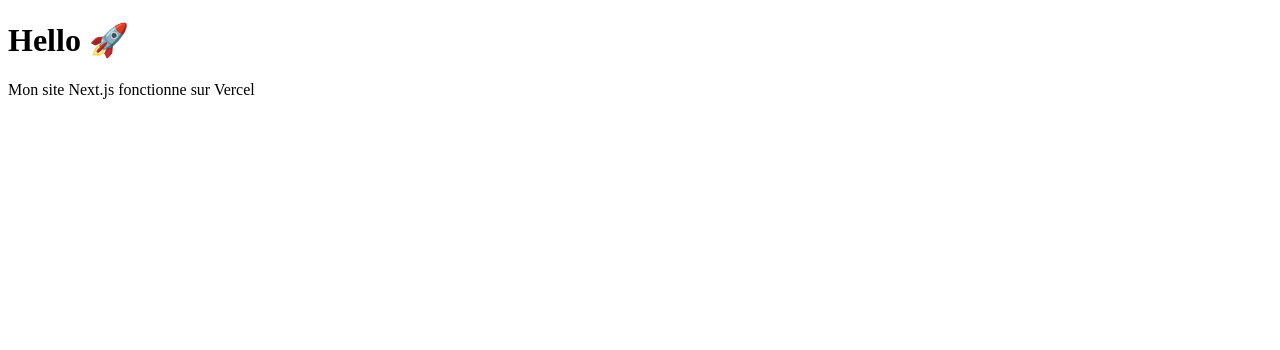
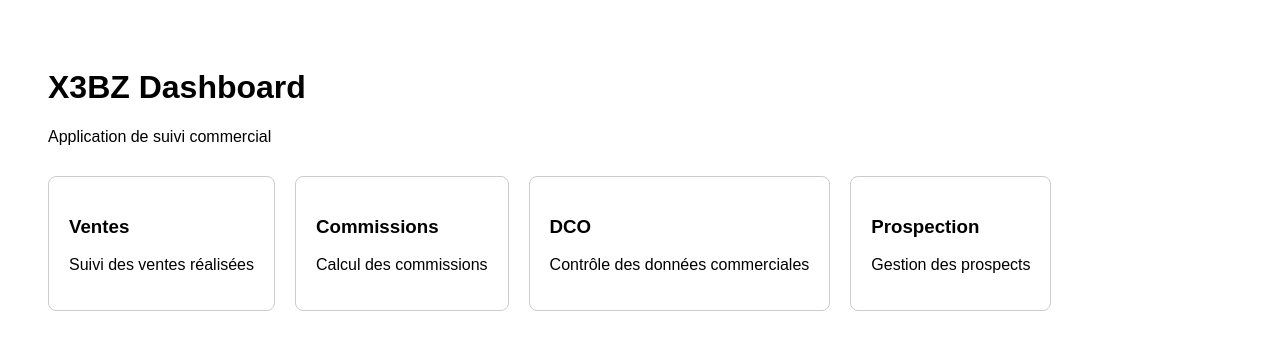
Before and after one commit to bargaouitarek-gif/X3BZ, a Next.js app: page / in a window 1280 px wide. Shown: the top 350 px of the page. Built offline with nearby package versions, Linux system fonts and the light colour scheme.

Commit message:
Update page.tsx

```diff
--- a/app/page.tsx
+++ b/app/page.tsx
@@ -1,8 +1,32 @@
 export default function Page() {
   return (
-    <main>
-      <h1>Hello 🚀</h1>
-      <p>Mon site Next.js fonctionne sur Vercel</p>
+    <main style={{ padding: "40px", fontFamily: "Arial, sans-serif" }}>
+      <h1>X3BZ Dashboard</h1>
+      <p>Application de suivi commercial</p>
+
+      <div style={{ display: "flex", gap: "20px", marginTop: "30px" }}>
+
+        <div style={{ padding: "20px", border: "1px solid #ccc", borderRadius: "8px" }}>
+          <h3>Ventes</h3>
+          <p>Suivi des ventes réalisées</p>
+        </div>
+
+        <div style={{ padding: "20px", border: "1px solid #ccc", borderRadius: "8px" }}>
+          <h3>Commissions</h3>
+          <p>Calcul des commissions</p>
+        </div>
+
+        <div style={{ padding: "20px", border: "1px solid #ccc", borderRadius: "8px" }}>
+          <h3>DCO</h3>
+          <p>Contrôle des données commerciales</p>
+        </div>
+
+        <div style={{ padding: "20px", border: "1px solid #ccc", borderRadius: "8px" }}>
+          <h3>Prospection</h3>
+          <p>Gestion des prospects</p>
+        </div>
+
+      </div>
     </main>
   );
 }
```
